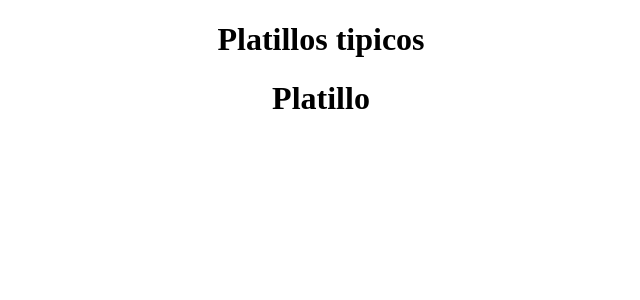
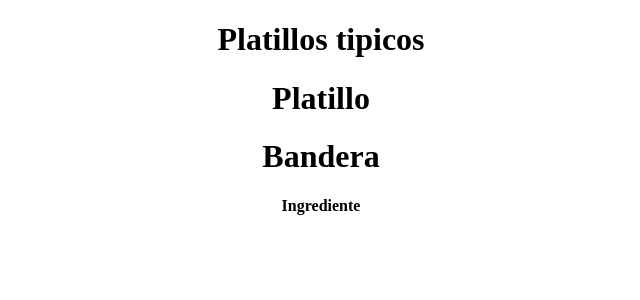
Before and after one commit to paulveliz/reactjs-my-first-app, a React (Create React App) app: page / in a window 1280 px wide. Shown: the top 300 px of the page, without its empty margins (319-959 px from the left). Built offline with nearby package versions, Linux system fonts and the light colour scheme; the HTML template or start-up script is replaced by a standard one.

Commit message:
Componentes nativos
- Se creo un componente nativo de react.

```diff
--- a/src/App.js
+++ b/src/App.js
@@ -1,12 +1,13 @@
 import './styles/App.css';
 import  Header from './components/header';
-import  Dish  from "./components/dish";
+import  Dish, * as D  from "./components/dish";
 
 function App() {
   return (
     <div className="App">
       <Header/>
       <Dish/>
+      <D.Flag/>
     </div>
   );
 }
--- a/src/components/dish.js
+++ b/src/components/dish.js
@@ -10,4 +10,22 @@ class Dish extends Component {
     }
 }
 
+export class Flag extends Component {
+    render(){
+        return (
+            <div>
+                <h1>Bandera</h1>
+                <Ingredient/>
+            </div>
+        );
+    }
+}
+
+class Ingredient extends Component {
+    render(){
+        return React.createElement('h4', { }, 'Ingrediente');
+    }
+}
+
+
 export default Dish;
```
Also changed, not shown: 1 other file (tests, documents, lock files or other folders).
